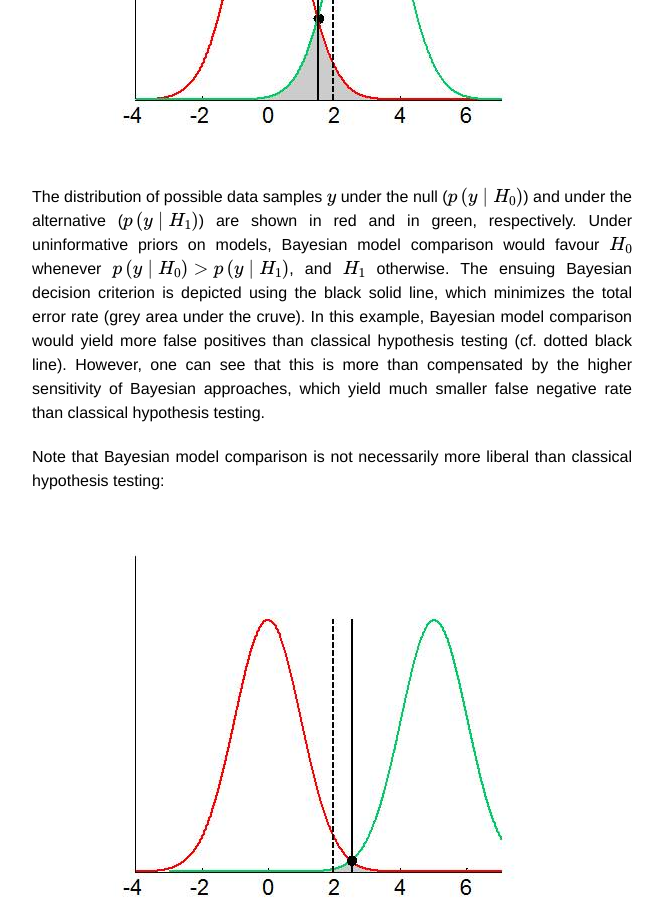
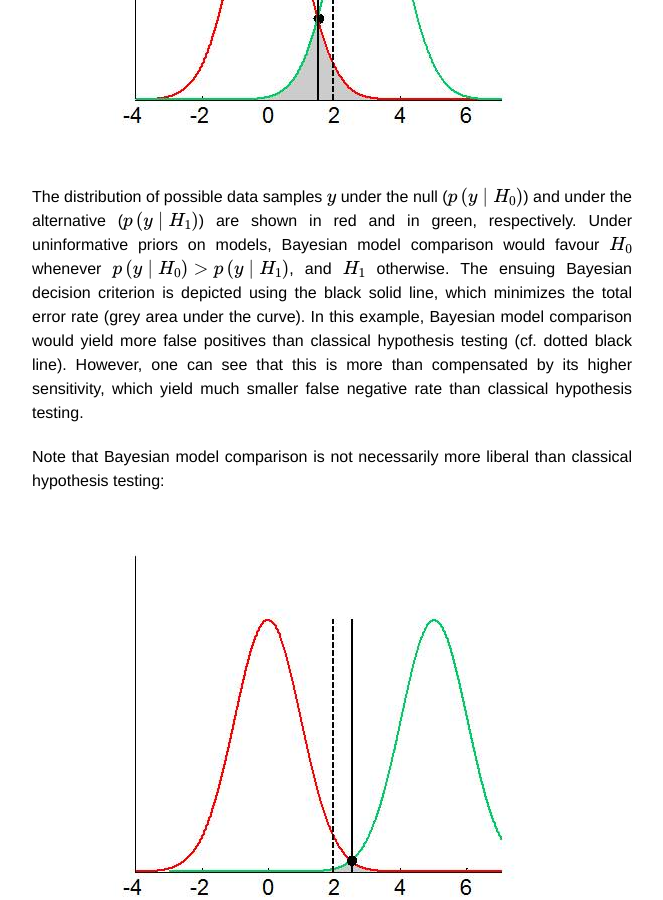
Before and after one commit to MBB-team/VBA-toolbox, a Jekyll site: the page built from _wiki/Bayesian-modelling-introduction.md, in a window 1280 px wide and 900 px high, scrolled down 5215 px. Shown: the whole window, without its empty margins (308-971 px from the left). Built offline with Jekyll 4.4.1, drawn with Linux system fonts in a browser that asks for light colours; nearby versions of some CDN libraries; formulas are drawn with MathJax 3; some of the changed text lies outside the part shown.

Commit message:
Update Bayesian-modelling-introduction.md

```diff
--- a/_wiki/Bayesian-modelling-introduction.md
+++ b/_wiki/Bayesian-modelling-introduction.md
@@ -71,11 +71,11 @@
 
 # Classical versus Bayesian hypothesis testing
 
-Let us first summarize how classical (frequentist) testing proceeds. One starts with defining *the null*, e.g., some parameter of interest is zero ($$H_0: \theta = 0$$). One then construct a test statistic $$t$$ (e.g., Student t-test), for which the distribution under the null $$p\left(t \mid H_0 \right)$$ is known. One then evaluates the test statistic given one's data ($$t^\ast$$) and compare it to the distribution $$p\left(t \mid H_0 \right)$$. Typically, one wants to control the [false positive rate](https://en.wikipedia.org/wiki/False_positive_rate), i.e. the probability of rejecting the null while it is true. This is why the classical decision rule is something like this: if $$P\left(t>t^\ast \mid H_0 \right) < \alpha$$, then reject the null (implicitly: accept the alternative, i.e.: $$H_1: \theta \neq 0$$). This is exmplified in the figure below:
+Let us first summarize how classical (frequentist) testing proceeds. One starts with defining *the null*, e.g., some parameter of interest is zero ($$H_0: \theta = 0$$). One then construct a test statistic $$t$$ (e.g., Student t-test), for which the distribution under the null $$p\left(t \mid H_0 \right)$$ is known. One then evaluates the test statistic given one's data ($$t^\ast$$) and compare it to the distribution $$p\left(t \mid H_0 \right)$$. Typically, one wants to control the [false positive rate](https://en.wikipedia.org/wiki/False_positive_rate), i.e. the probability of rejecting the null while it is true. This is why the classical decision rule is something like this: if $$P\left(t>t^\ast \mid H_0 \right) < \alpha$$, then reject the null (implicitly: accept the alternative, i.e.: $$H_1: \theta \neq 0$$). This is exemplified in the figure below:
 
 ![]({{ site.baseurl }}/images/wiki/pval.jpg)
 
-The distribution under the null $$p\left(t \mid H_0 \right)$$ is shown in red, along with the probability of finding a more extreme value under the null $$P\left(t>t^\ast \mid H_0 \right)$$ (grey area under the cruve). Under this decision rule, we expect to wrongly accept the null in $$100 \times \alpha \%$$ cases.
+The distribution under the null $$p\left(t \mid H_0 \right)$$ is shown in red, along with the probability of finding a more extreme value under the null $$P\left(t>t^\ast \mid H_0 \right)$$ (grey area under the curve). Under this decision rule, we expect to wrongly accept the null in $$100 \times \alpha \%$$ cases.
 
 But what happens when $$P\left(t>t^\ast \mid H_0 \right) > \alpha$$? Is this evidence in favour of $$H_0$$? Of course not. At this point, one has to resort to the notion of [statistical power](https://en.wikipedia.org/wiki/Statistical_power), i.e. the test's sensitivity. Formally speaking, sensitivity is one minus the [false negative rate](https://en.wikipedia.org/wiki/False_positives_and_false_negatives), i.e. the probability of not detecting an effect when there is. In principle, this probability can be derived from the alternative hypothesis $$H_1: \theta \neq 0$$. For example, if it was the case that, for $$\alpha=0.05$$, power was above 95%, then one could formally *accept the null*, because $$P\left(t < t^\ast \mid H_1 \right) < 0.05 $$. This logic, however, is more appropriately pursued using Bayesian hypothesis testing.
 
@@ -83,7 +83,7 @@
 
 ![]({{ site.baseurl }}/images/wiki/bmc.jpg)
 
-The distribution of possible data samples $$y$$ under the null ($$p\left(y \mid H_0 \right)$$) and under the alternative ($$p\left(y \mid H_1 \right)$$) are shown in red and in green, respectively. Under uninformative priors on models, Bayesian model comparison would favour $$H_0$$ whenever $$p\left(y \mid H_0 \right) > p\left(y \mid H_1 \right)$$, and $$H_1$$ otherwise. The ensuing Bayesian decision criterion is depicted using the black solid line, which minimizes the total error rate (grey area under the cruve). In this example, Bayesian model comparison would yield more false positives than classical hypothesis testing (cf. dotted black line). However, one can see that this is more than compensated by the higher sensitivity of Bayesian approaches, which yield much smaller false negative rate than classical hypothesis testing.
+The distribution of possible data samples $$y$$ under the null ($$p\left(y \mid H_0 \right)$$) and under the alternative ($$p\left(y \mid H_1 \right)$$) are shown in red and in green, respectively. Under uninformative priors on models, Bayesian model comparison would favour $$H_0$$ whenever $$p\left(y \mid H_0 \right) > p\left(y \mid H_1 \right)$$, and $$H_1$$ otherwise. The ensuing Bayesian decision criterion is depicted using the black solid line, which minimizes the total error rate (grey area under the curve). In this example, Bayesian model comparison would yield more false positives than classical hypothesis testing (cf. dotted black line). However, one can see that this is more than compensated by its higher sensitivity, which yield much smaller false negative rate than classical hypothesis testing.
 
 Note that Bayesian model comparison is not necessarily more liberal than classical hypothesis testing:
 
```
